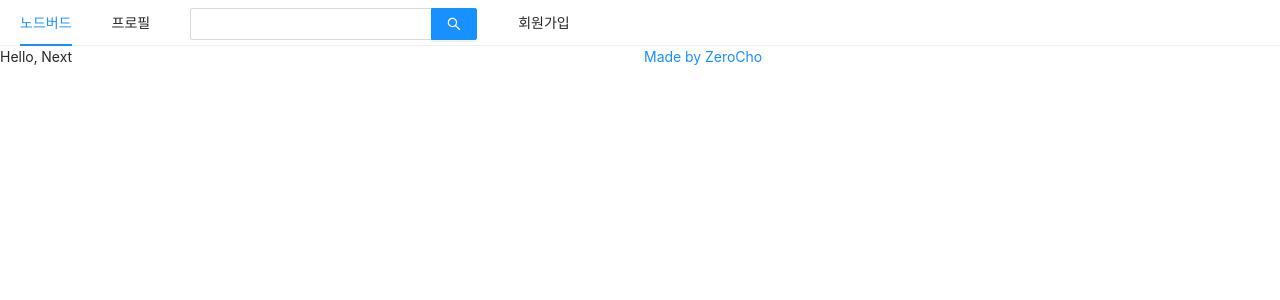
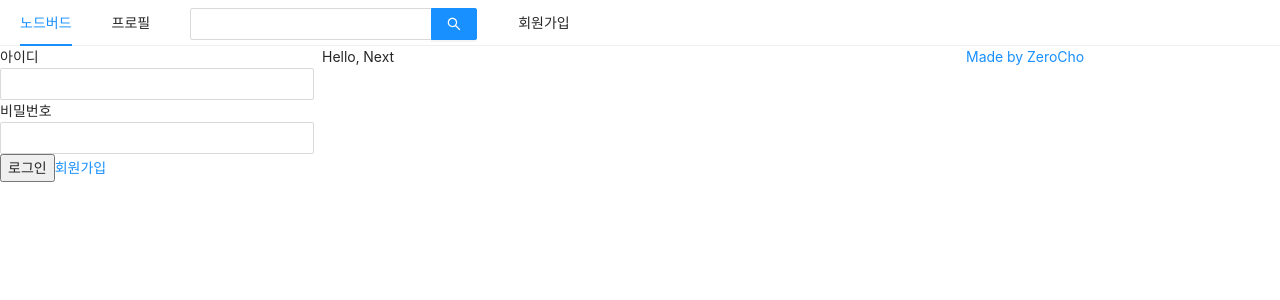
Before and after one commit to ckm960411/react-nodebird, a Next.js app in the folder prepare/front/: page / in a window 1280 px wide. Shown: the top 300 px of the page. Built offline with nearby package versions, Linux system fonts and the light colour scheme.

Commit message:
로그인폼 만듦

```diff
--- a/prepare/front/components/AppLayout.js
+++ b/prepare/front/components/AppLayout.js
@@ -1,8 +1,13 @@
+import React, { useState } from 'react'
 import PropTypes from "prop-types";
 import Link from "next/link";
 import { Input, Menu, Row, Col } from "antd";
+import UserProfile from './UserProfile'
+import LoginForm from './LoginFrom'
 
 const AppLayout = ({ children }) => {
+  const [isLoggedIn, setIsLoggedIn] = useState(false)
+
   return (
     <div>
       <Menu mode="horizontal">
@@ -26,6 +31,9 @@
         </Menu.Item>
       </Menu>
       <Row gutter={8}>
+        <Col xs={24} md={6}>
+          {isLoggedIn ?  <UserProfile /> : <LoginForm /> }
+        </Col>
         <Col xs={24} md={12}>
           {children}
         </Col>
--- /dev/null
+++ b/prepare/front/components/LoginFrom.js
@@ -0,0 +1,43 @@
+import React, { useState, useCallback } from 'react'
+import { Input } from "antd"
+import Form from "antd/lib/form/Form"
+import Link from 'next/link'
+
+const LoginForm = () => {
+  const [id, setId] = useState('')
+  const [password, setPassword] = useState('')
+  const [passwordCheck, setPasswordCheck] = useState('')
+
+  const onChangeId = useCallback((e) => {
+    setId(e.target.value)
+  }, [])
+  const onChangePassword = useCallback((e) => {
+    setPassword(e.target.value)
+  }, [])
+
+  return (
+    <div>
+      <Form>
+        <div>
+          <label htmlFor="user-id">아이디</label>
+          <br />
+          <Input name="user-id" value={id} onChange={onChangeId} required />
+        </div>
+        <div>
+          <label htmlFor="user-password">비밀번호</label>
+          <br />
+          <Input name="user-password" value={password} onChange={onChangePassword} required />
+        </div>
+        <div>
+          <button type="primary" htmlType="submit" loading={false}>로그인</button>
+          <Link href="/singup"><a>회원가입</a></Link>
+        </div>
+        <div>
+
+        </div>
+      </Form>
+    </div>
+  )
+}
+
+export default LoginForm
--- /dev/null
+++ b/prepare/front/components/UserProfile.js
@@ -0,0 +1,9 @@
+const UserProfile = () => {
+  return (
+    <div>
+      User Profile
+    </div>
+  )
+}
+
+export default UserProfile
--- a/prepare/front/package.json
+++ b/prepare/front/package.json
@@ -10,6 +10,7 @@
   "author": "",
   "license": "ISC",
   "dependencies": {
+    "@ant-design/icons": "^4.7.0",
     "antd": "^4.18.2",
     "next": "^12.0.7",
     "prop-types": "^15.8.1",
```
Also changed, not shown: 1 other file (tests, documents, lock files or other folders).
